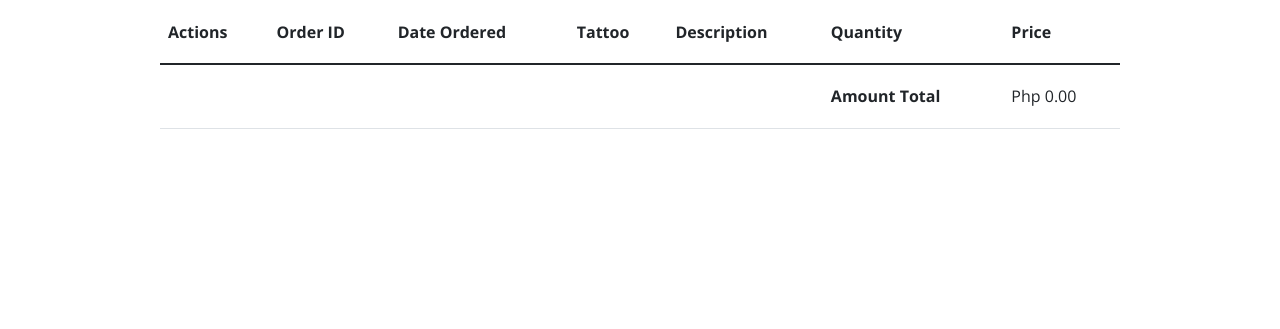
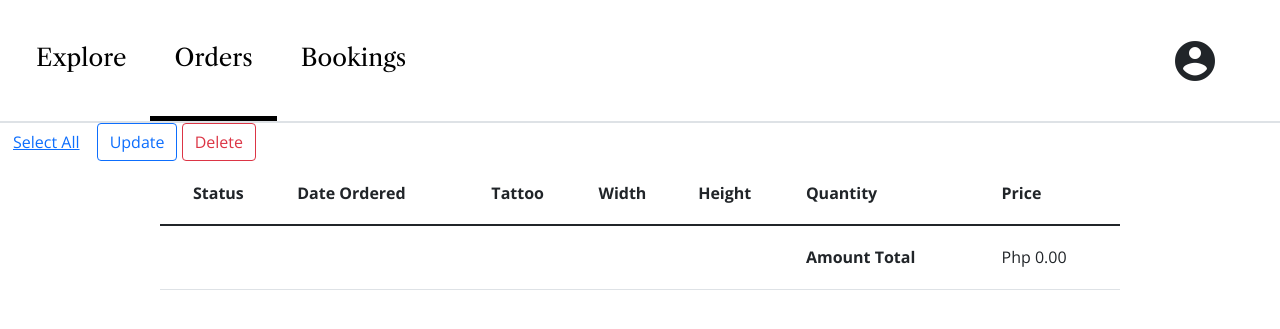
Before and after one commit to angeltee123/Tattooshop, a PHP site: page /orders.php in a window 1280 px wide. Shown: the top 329 px of the page. Run offline with PHP 8.4, Linux system fonts and the light colour scheme; the visitor is signed in with stand-in values (Sample User, id 1); tables that the repository leaves empty or names only in its code hold one stand-in row (values such as "Sample post").

Commit message:
updated mysqli and order checks

```diff
--- a/client/orders.php
+++ b/client/orders.php
@@ -7,6 +7,56 @@
   } else {
     require_once '../api/api.php';
     $api = new api();
+  }
+
+  if(!isset($_SESSION['order_id']) || empty($_SESSION['order_id'])){
+    try {
+      $client_id = $_SESSION['client_id'];
+      // get existing order
+      $get_order = $api->select();
+      $get_order = $api->params($get_order, "order_id");
+      $get_order = $api->from($get_order);
+      $get_order = $api->table($get_order, "workorder");
+      $get_order = $api->where($get_order, array("client_id", "status"), array("?", "?"));
+      $get_order = $api->limit($get_order, 1);
+
+      $statement = $api->prepare($get_order);
+      if ($statement===false) {
+          throw new Exception('prepare() error: ' . $conn->errno . ' - ' . $conn->error);
+      }
+
+      $mysqli_checks = $api->bind_params($statement, "ss", array($client_id, "Ongoing"));
+      if ($mysqli_checks===false) {
+          throw new Exception('bind_param() error: A variable could not be bound to the prepared statement.');
+      }
+
+      $mysqli_checks = $api->execute($statement);
+      if($mysqli_checks===false) {
+          throw new Exception('Execute error: The prepared statement could not be executed.');
+      }
+
+      $api->store_result($statement);
+      $_SESSION['order_id'] = "";
+
+      if($api->num_rows($statement) > 0){
+          $res = $api->bind_result($statement, array($_SESSION['order_id']));
+          $api->get_bound_result($_SESSION['order_id'], $res[0]);
+      } else {
+        $_SESSION['order_id'] = "";
+      }
+
+      $api->free_result($statement);
+      $mysqli_checks = $api->close($statement);
+      if ($mysqli_checks===false) {
+          throw new Exception('The prepared statement could not be closed.');
+      } else {
+          $statement = null;
+      }
+    } catch (Exception $e) {
+        exit();
+        $_SESSION['res'] = $e->getMessage();
+        Header("Location: ../client/explore.php");
+      }
     }
 ?>
 <!DOCTYPE html>
@@ -19,9 +69,9 @@
   <!-- fonts -->
   <link rel="preconnect" href="https://fonts.googleapis.com">
   <link rel="preconnect" href="https://fonts.gstatic.com" crossorigin>
-    <link rel="preconnect" href="https://fonts.googleapis.com">
-    <link rel="preconnect" href="https://fonts.gstatic.com" crossorigin>
-    <link href="https://fonts.googleapis.com/css2?family=Yeseva+One&display=swap" rel="stylesheet">
+  <link href="https://fonts.googleapis.com/css2?family=Open+Sans:ital,wght@0,300;0,400;0,500;0,600;0,700;0,800;1,300;1,400;1,500;1,600;1,700;1,800&display=swap" rel="stylesheet">
+  <link href="https://fonts.googleapis.com/css2?family=Libre+Caslon+Text:ital,wght@0,400;0,700;1,400&display=swap" rel="stylesheet">
+  <link href="https://fonts.googleapis.com/icon?family=Material+Icons" rel="stylesheet">
 
   <!-- bootstrap -->
   <link href="https://fonts.googleapis.com/css2?family=Open+Sans:ital,wght@0,300;0,400;0,500;0,600;0,700;0,800;1,300;1,400;1,500;1,600;1,700;1,800&display=swap" rel="stylesheet">
@@ -29,13 +79,52 @@
 
   <!-- native style -->
   <link href="./style/style.css" rel="stylesheet">
+  <link href="./style/orders.css" rel="stylesheet">
   <title>Orders | NJC Tattoo</title>
 </head>
 <body>
+  <header class="header border-bottom border-2">
+    <nav class="nav-bar row mx-0">
+      <ul class="col my-0" id="nav-links">
+        <li><a href="explore.php">Explore</a></li>
+        <li class="active"><a href="orders.php">Orders</a></li>
+        <li><a href="reservations.php">Bookings</a></li>
+      </ul>
+      <div class="col d-flex align-items-center justify-content-end my-0 mx-5">
+        <div class="btn-group" id="nav-user">
+          <button type="button" class="btn p-0" data-bs-toggle="dropdown" aria-expanded="false"><span class="material-icons lh-base display-5">account_circle</span></button>
+            <ul class="dropdown-menu dropdown-menu-end">
+              <li><a class="dropdown-item" href="user.php">Profile</a></li>
+              <li>
+                <form action="../api/queries.php" method="post">
+                  <button type="submit" class="dropdown-item btn-link" name="logout">Sign Out</button>
+                </form>
+              </li>
+            </ul>
+        </div>
+      </div>
+    </nav>
+  </header>
+  <form method="POST" action="../api/queries.php">
+    <button type="button" id="orders select-all" class="btn btn-link">Select All</button>
+    <button type="submit" class="btn btn-outline-primary" name="update_items">Update</button>
+    <button type="submit" class="btn btn-outline-danger" name="remove_items">Delete</button>
+    <table class="table w-75 mx-auto">
+      <thead class="align-middle" style="height: 4em;">
+        <tr>
+          <th scope="col"></th>
+          <th scope="col">Status</th>
+          <th scope="col">Date Ordered</th>
+          <th scope="col">Tattoo</th>
+          <th scope="col">Width</th>
+          <th scope="col">Height</th>
+          <th scope="col">Quantity</th>
+          <th scope="col">Price</th>
+        </tr>
+      </thead>
+      <tbody>
         <?php
-  if(!isset($amount_total)){
-    $amount_total = 0.00;
-  }
+          $amount_total = (double) 0.00;
 
           // $left_table = $api->join("INNER", "order_item", "tattoo", "order_item.tattoo_id","tattoo.tattoo_id");
           // $joined_table = $api->join("INNER", $left_table, "workorder", "workorder.order_id","order_item.order_id");
@@ -45,7 +134,7 @@
           $query = $api->from($query);
           // $query = $api->table($query, $joined_table);
           $query = $api->table($query, "orders");
-  $query = $api->where($query, "client_id", "?");
+          $query = $api->where($query, array("client_id", "order_id"), array("?", "?"));
 
           try {
             $statement = $api->prepare($query);
@@ -53,7 +142,7 @@
               throw new Exception("prepare() error: The statement could not be prepared.");
             }
 
-    $mysqli_checks = $api->bind_params($statement, "s", array($_SESSION['client_id']));
+            $mysqli_checks = $api->bind_params($statement, "ss", array($_SESSION['client_id'], $_SESSION['order_id']));
             if($mysqli_checks===false){
               throw new Exception('bind_param() error: A variable could not be bound to the prepared statement.');
             }
@@ -67,77 +156,91 @@
             if($res===false){
               throw new Exception('get_result() error: Getting result set from statement failed.');
             }
-  } catch (Exception $e){
-    exit;
-    Header("Location: ./index.php");
+          } catch (Exception $e) {
             echo $e->getMessage();
+            // Header("Location: ./orders.php");
           }
-?>
-<table class="table w-75 mx-auto">
-  <thead class="align-middle" style="height: 4em;">
-    <tr>
-      <th scope="col">Actions</th>
-      <th scope="col">Order ID</th>
-      <th scope="col">Date Ordered</th>
-      <th scope="col">Tattoo</th>
-      <th scope="col">Description</th>
-      <th scope="col">Quantity</th>
-      <th scope="col">Price</th>
-    </tr>
-  </thead>
-  <tbody>
-    <?php
+
           if($api->num_rows($res) > 0){
             while($row = $api->fetch_assoc($res)){
               if(strcasecmp($row['status'], 'Ongoing') == 0){
                 $amount_total += $row['tattoo_price'] * $row['tattoo_quantity'];
         ?>
-    <tr class="align-middle" style="height: 5em;">
-      <form method="POST" action="../api/queries.php">
+        <tr class="align-middle" style="height: 300px;">
           <td scope="row">
-          <input type="hidden" class="d-none" name="item_id" value="<?php echo $row['item_id']?>"/>
-          <button class="btn btn-outline-info" name="update_item">Update</button>
-          <button class="btn btn-outline-danger" name="remove_item">Remove</button>
+            <input type="hidden" class="d-none" name="index[]" value="<?php echo $row['item_id']?>" />
+            <input type="checkbox" class="orders form-check-input" name="item[]" value="<?php echo $row['item_id']?>"/>
           </td>
-        <th><?php echo $api->clean($row['order_id']) ?></th>
+          <td><?php echo $api->clean($row['item_status']) ?></td>
           <td><?php echo $api->clean($row['order_date']) ?></td>
           <td>
-          <?php
-            echo $api->clean($row['tattoo_id']);
-            echo $api->clean($row['tattoo_name'])
-          ?>
+            <div class="d-flex flex-row align-items-center">
+              <div class="tattoo-image border-2 rounded" style="background-image: url(<?php echo $api->clean($row['tattoo_image']); ?>)"></div>
+              <div class="w-auto mx-3">
+                <p class="fw-bold d-inline w-auto"><?php echo $api->clean($row['tattoo_id']) ?></p>
+                <p class="fw-bold d-inline w-auto"><?php echo $api->clean($row['tattoo_name']); ?></p>
+              </div>
+            </div>
           </td>
-        <td><?php echo $api->clean($row['tattoo_description'])?></td>
-        <td>
-          <input type="number" class="form-control" name="quantity" min="1" value="<?php echo $row['tattoo_quantity']?>"/>
-        </td>
+          <td><input type="number" class="form-control" name="width[]" min="1" value="<?php echo $row['tattoo_width']?>"/>
+          <td><input type="number" class="form-control" name="height[]" min="1" value="<?php echo $row['tattoo_height']?>"/>
+          <td><input type="number" class="form-control" name="quantity[]" min="1" value="<?php echo $row['tattoo_quantity']?>"/></td>
           <td>Php <?php echo number_format($row['tattoo_price'], 2, '.', '') ?></td>
-      </form>
         </tr>
         <?php }} ?>
         <tfoot style="height: 4em;">
-        <td colspan="5"></td>
+          <td colspan="6"></td>
           <td class="fw-bold">Amount Total</td>
           <td>Php <?php echo number_format($amount_total, 2, '.', '') ?></td>
         </tfoot>
         <?php } else { ?>
           <tfoot>
-        <td colspan="7" class="p-5"><h1 class="m-3 display-4 fst-italic text-muted">No tattoos ordered.</h1></td>
+            <td colspan="8" class="p-5"><h1 class="m-3 display-4 fst-italic text-muted">No tattoos ordered.</h1></td>
           </tfoot>
         <?php } ?>
       </tbody>
     </table>
+  </form>
 </body>
+<script>
+  var all_selected = false;
+  var select_all = document.getElementById('orders select-all');
+  var checkboxes = document.getElementsByClassName('orders form-check-input');
+
+  select_all.addEventListener('click', function() {
+    all_selected = !all_selected;
+    all_selected ? this.innerText = "Deselect" : this.innerText = "Select All";
+
+    for(var i=0, count=checkboxes.length; i < count; i++){
+      checkboxes[i].checked = all_selected;
+    }
+  });
+</script>
+<script src="https://cdn.jsdelivr.net/npm/bootstrap@5.0.2/dist/js/bootstrap.bundle.min.js" integrity="sha384-MrcW6ZMFYlzcLA8Nl+NtUVF0sA7MsXsP1UyJoMp4YLEuNSfAP+JcXn/tWtIaxVXM" crossorigin="anonymous"></script>
 </html>
 <?php
   try {
+    $api->free_result($statement);
+
     $mysqli_checks = $api->close($statement);
-    if($mysqli_checks===false){
+    if ($mysqli_checks===false) {
         throw new Exception('The prepared statement could not be closed.');
     }
-  } catch (Exception $e){
-    exit;
-    Header("Location: ./index.php");
+  } catch (Exception $e) {
     echo $e->getMessage();
+    Header("Location: ./orders.php");
+  }
+
+  if(isset($_SESSION['width_err'])){
+    unset($_SESSION['width_err']);
+  }
+  if(isset($_SESSION['height_err'])){
+    unset($_SESSION['height_err']);
+  }
+  if(isset($_SESSION['quantity_err'])){
+    unset($_SESSION['quantity_err']);
+  }
+  if(isset($_SESSION['res'])){
+    unset($_SESSION['res']);
   }
 ?>
```
Also changed, not shown: client/explore.php (+15 -2 lines). Lines whose indentation alone changed are shown as unchanged.
